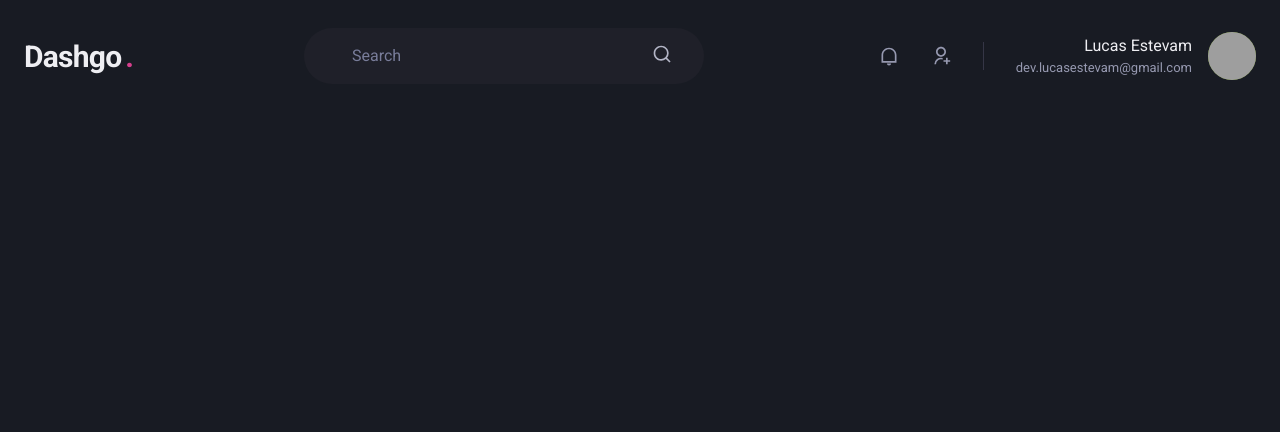
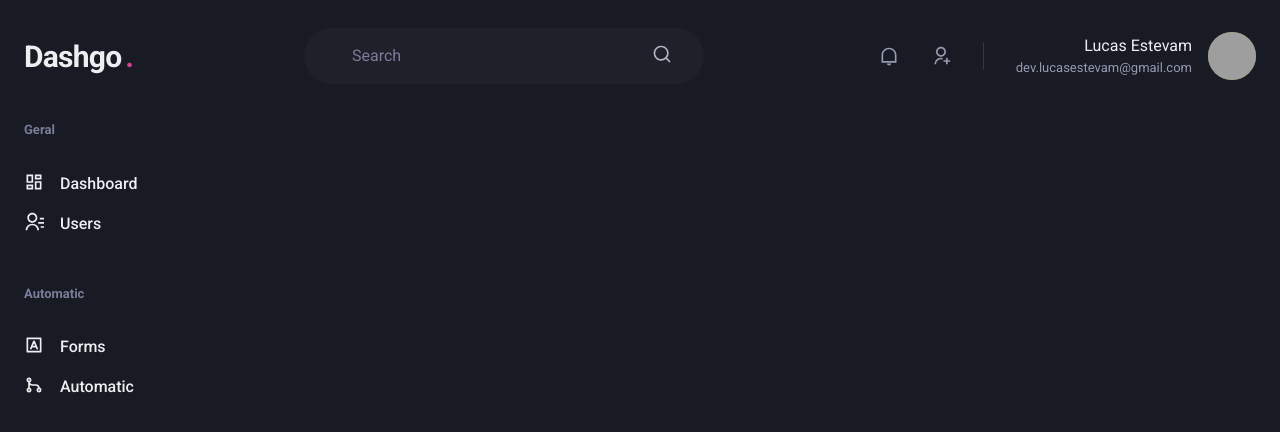
Before and after one commit to tl-lucasestevam/dash-go, a Next.js app: page /dashboard in a window 1280 px wide. Shown: the top 432 px of the page. Built offline with nearby package versions, Linux system fonts and the light colour scheme; grey boxes are pictures that could not be loaded.

Commit message:
:sparkles: Add sidebar component

```diff
--- /dev/null
+++ b/src/components/Sidebar.tsx
@@ -0,0 +1,57 @@
+import { Box, Link as ChakraLink, Stack, Text, Icon } from "@chakra-ui/react";
+import {
+  RiContactsLine,
+  RiDashboardLine,
+  RiGitMergeLine,
+  RiInputMethodLine,
+} from "react-icons/ri";
+
+const SIdebar = () => {
+  return (
+    <Box as="aside" w={64} mr={8}>
+      <Stack spacing={12} align="flex-start">
+        <Box>
+          <Text fontWeight="bold" color="gray.400" fontSize="small">
+            Geral
+          </Text>
+          <Stack spacing={4} mt={8} align="stretch">
+            <ChakraLink display="flex" align="center">
+              <Icon as={RiDashboardLine} fontSize={20} />
+              <Text ml={4} fontWeight="medium">
+                Dashboard
+              </Text>
+            </ChakraLink>
+            <ChakraLink display="flex" align="center">
+              <Icon as={RiContactsLine} fontSize={20} />
+              <Text ml={4} fontWeight="medium">
+                Users
+              </Text>
+            </ChakraLink>
+          </Stack>
+        </Box>
+
+        <Box>
+          <Text fontWeight="bold" color="gray.400" fontSize="small">
+            Automatic
+          </Text>
+          <Stack spacing={4} mt={8} align="stretch">
+            <ChakraLink display="flex" align="center">
+              <Icon as={RiInputMethodLine} fontSize={20} />
+              <Text ml={4} fontWeight="medium">
+                Forms
+              </Text>
+            </ChakraLink>
+            <ChakraLink display="flex" align="center">
+              <Icon as={RiGitMergeLine} fontSize={20} />
+              <Text ml={4} fontWeight="medium">
+                Automatic
+              </Text>
+            </ChakraLink>
+          </Stack>
+        </Box>
+      </Stack>
+    </Box>
+  );
+};
+
+export default SIdebar;
--- a/src/components/index.ts
+++ b/src/components/index.ts
@@ -1,2 +1,3 @@
 export { default as Header } from "./Header";
+export { default as Sidebar } from "./Sidebar";
 export { default as Input } from "./Form/Input";
--- a/src/pages/dashboard.tsx
+++ b/src/pages/dashboard.tsx
@@ -1,8 +1,16 @@
+import { Flex } from "@chakra-ui/react";
 import { NextPage } from "next";
-import { Header } from "../components";
+import { Header, Sidebar } from "../components";
 
 const Dashboard: NextPage = () => {
-  return <Header />;
+  return (
+    <Flex direction="column" h="100vh">
+      <Header />
+      <Flex w="100%" my={6} maxWidth={1480} mx="auto" px={6}>
+        <Sidebar />
+      </Flex>
+    </Flex>
+  );
 };
 
 export default Dashboard;
```
